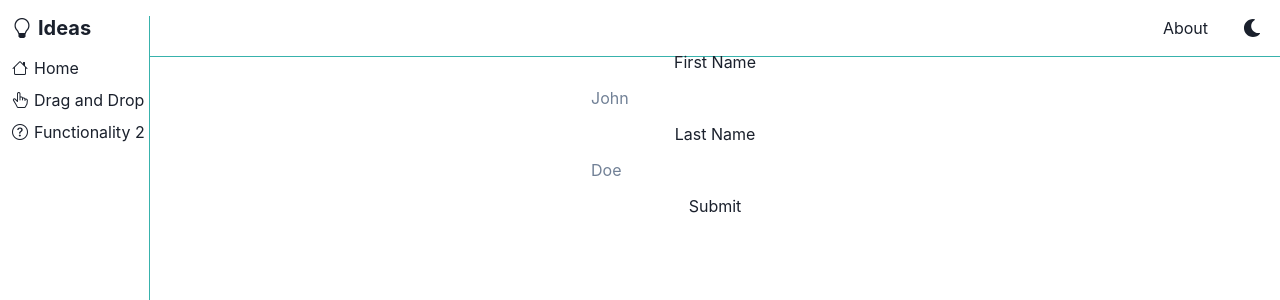
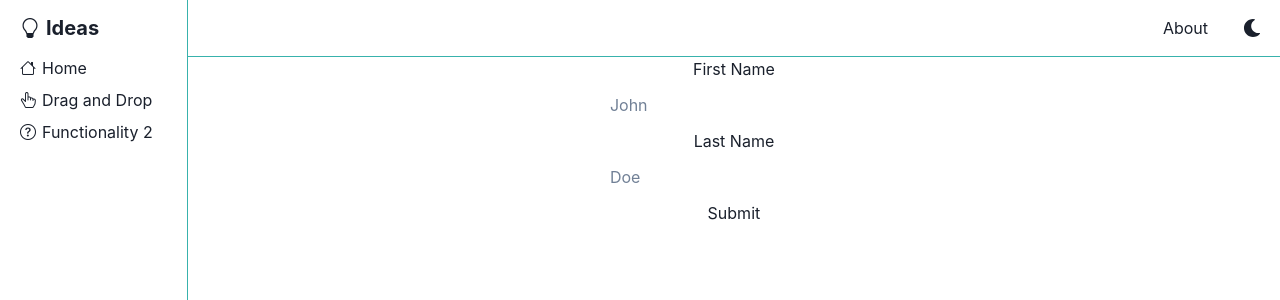
Before and after one commit to Enfield-Li/ClickUp-clone, a React (Create React App) app in the folder client/: page /login in a window 1280 px wide. Shown: the top 300 px of the page. Built offline with nearby package versions, Linux system fonts and the light colour scheme.

Commit message:
Fix Header top area bug

```diff
--- a/client/src/App.tsx
+++ b/client/src/App.tsx
@@ -4,6 +4,7 @@ import {
   Center,
   ChakraProvider,
   Collapse,
+  Flex,
   Grid,
   GridItem,
   Slide,
@@ -19,26 +20,33 @@ export default function App() {
   useInit();
 
   return (
-    <Grid
-      height="100vh"
-      borderColor={"teal.300"}
-      templateAreas={`"nav header"
-                  "nav main"
-                  "nav main"`}
-      gridTemplateRows={"50px 1fr 30px"}
-      gridTemplateColumns={"150px 1fr"}
-    >
-      <GridItem area={"header"}>
+    <Flex height="100vh">
+      <NavBar />
+      <Box width={"100%"}>
         <Header />
-      </GridItem>
+        <PageRoute />
+      </Box>
+    </Flex>
+    // <Grid
+    //   height="100vh"
+    //   borderColor={"teal.300"}
+    //   templateAreas={`"nav header"
+    //               "nav main"
+    //               "nav main"`}
+    //   gridTemplateRows={"50px 1fr 30px"}
+    //   gridTemplateColumns={"150px 1fr"}
+    // >
+    //   <GridItem area={"header"}>
+    //     <Header />
+    //   </GridItem>
 
-      <GridItem area={"nav"}>
-        <NavBar />
-      </GridItem>
+    //   <GridItem area={"nav"}>
+    //     <NavBar />
+    //   </GridItem>
 
-      <GridItem area={"main"}>
-        <PageRoute />
-      </GridItem>
-    </Grid>
+    //   <GridItem area={"main"}>
+    //     <PageRoute />
+    //   </GridItem>
+    // </Grid>
   );
 }
--- a/client/src/component/layout/NavBar.tsx
+++ b/client/src/component/layout/NavBar.tsx
@@ -9,8 +9,13 @@ export default function NavBar({}: Props) {
   const navigate = useNavigate();
 
   return (
-    <Box borderRight={"1px"} borderColor={"teal.400"} height={"full"}>
-      <Heading size="md" alignItems="center" my={4} ml={3}>
+    <Box
+      height={"full"}
+      width={"220px"}
+      borderRight={"1px"}
+      borderColor={"teal.400"}
+    >
+      <Heading size="md" alignItems="center" my={4} px={5}>
         <Box cursor={"pointer"} onClick={() => navigate(ROUTE.HOME)}>
           <i className="bi bi-lightbulb" style={{ marginRight: 6 }}></i>
           Ideas
@@ -20,7 +25,7 @@ export default function NavBar({}: Props) {
       {/* Home */}
       <Box
         my={2}
-        pl={3}
+        px={5}
         borderRadius={3}
         cursor={"pointer"}
         _hover={{
@@ -36,7 +41,7 @@ export default function NavBar({}: Props) {
       {/* Functionality ONE */}
       <Box
         my={2}
-        pl={3}
+        px={5}
         borderRadius={3}
         cursor={"pointer"}
         _hover={{
@@ -52,7 +57,7 @@ export default function NavBar({}: Props) {
       {/* Functionality TWO */}
       <Box
         my={2}
-        pl={3}
+        px={5}
         borderRadius={3}
         cursor={"pointer"}
         _hover={{
```
